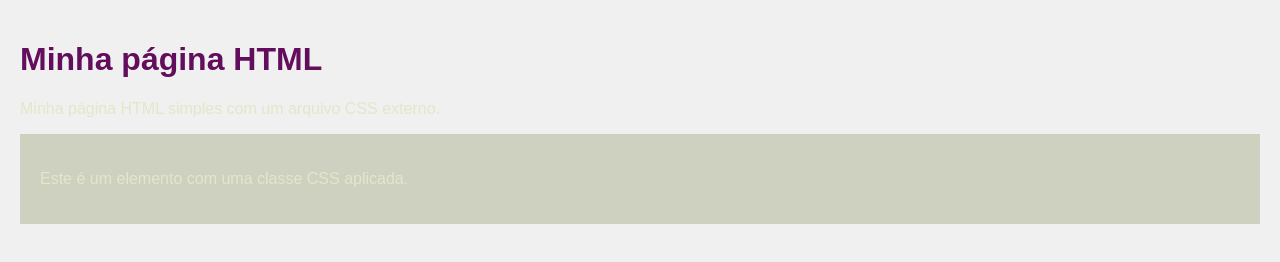
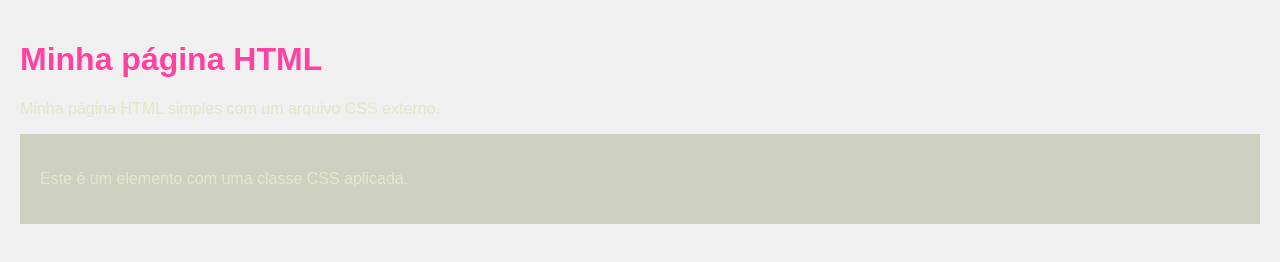
Before and after one commit to Kau4nSouza/HTMLCSS, a plain HTML site: page index.html in a window 1280 px wide. Drawn offline with Linux system fonts and the light colour scheme.

Commit message:
Update style.css

```diff
--- a/style.css
+++ b/style.css
@@ -14,7 +14,7 @@ padding: 20px;
 
 h1 {
 
-color: #620e5d;
+color: #ff41a1;
 
 }
 
```
